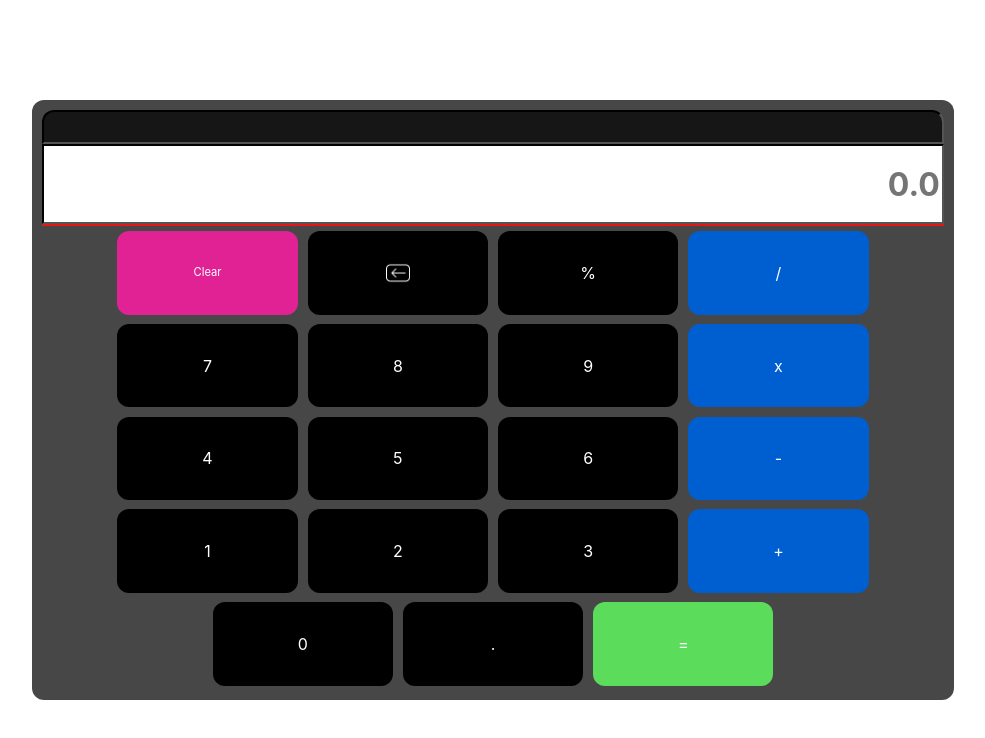
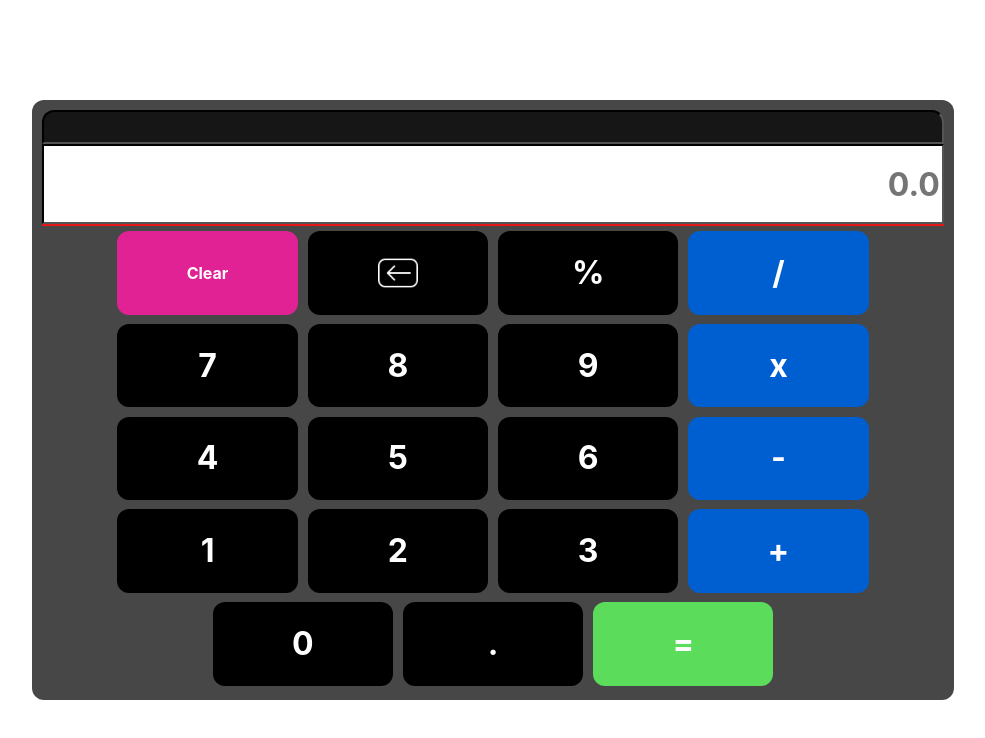
Before and after one commit to Dilshan7542/Calculator-js, a plain HTML site: page index.html in a window 1280 px wide. Shown: the whole page, without its empty margins (147-1132 px from the left). Drawn offline with nearby package versions, Linux system fonts and the light colour scheme.

Commit message:
add bugs

```diff
--- a/assets/style/style.css
+++ b/assets/style/style.css
@@ -118,7 +118,7 @@ main>section{
     align-items: center;
    background-color: black;
 color: white;
-    font-size: 2em;
+
     border-radius: 12px;
     width: 20%;
     height: 90%;
@@ -126,6 +126,10 @@ color: white;
 
     cursor: pointer;
 
+}
+.buttonSection>section>div>span{
+    font-size: 2rem;
+    font-weight: bold;
 }
 section>div:last-child{
     background-color: #005fd0;
@@ -144,7 +148,7 @@ section>div:last-child{
 .btnBackSpace{
     background-image: url("../img/icons8-backspace-50 (2).png");
     background-repeat: no-repeat;
-    background-size:1.5em;
+    background-size:2.5em;
    background-position-x: center;
     background-position-y: center;
 
--- a/index.html
+++ b/index.html
@@ -26,7 +26,7 @@
                       <section>
                           <section class="buttonSection">
                               <section>
-                                  <div style="background-color: #e02294" id="btnClear"><span style="font-size: 0.7em">Clear</span></div>
+                                  <div style="background-color: #e02294" id="btnClear"><span style="font-size: 1rem">Clear</span></div>
                                   <div class="btnBackSpace" ><span></span></div>
                                   <div class="char"><span>%</span></div>
                                   <div class="char"><span>/</span></div>
@@ -52,7 +52,7 @@
                               <section>
                                   <div style="flex-grow: 0.3" id="btnZro" class="number"><span>0</span></div>
                                   <div class="number"><span>.</span></div>
-                                  <div style="background-color: #5bdc5b;flex-grow: 0.5" id="btnEqual"><span>=</span></div>
+                                  <div style="background-color: #5bdc5b;flex-grow: 0.5;color: #fcfcfc" id="btnEqual"><span>=</span></div>
                               </section>
                           </section>
                       </section>
```
